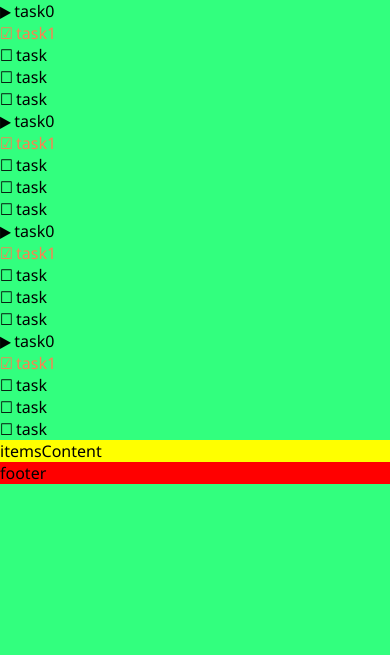
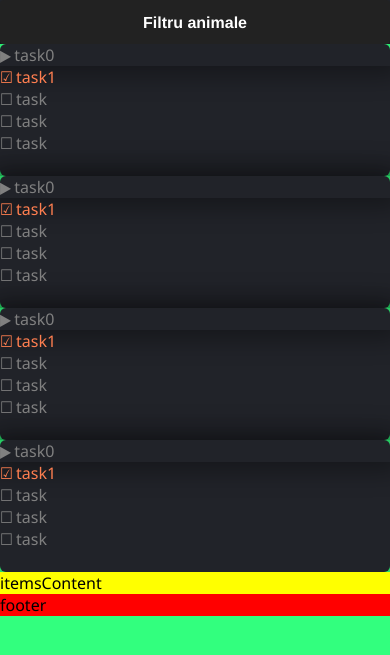
Before and after one commit to Alexandru-Lucaci/TW, a PHP site: page /Animals/index.html in a window 390 px wide; the page is wider, and only the part inside the window is pictured. Shown: the part 80-735 px from the top of that part. Run offline with PHP 8.4, Linux system fonts and the light colour scheme.

Commit message:
styled filterbar

```diff
--- a/Animals/index.html
+++ b/Animals/index.html
@@ -64,10 +64,11 @@
       <div class="main">
         <div class="filterBar">
           <div class="butt">
-            <button onclick="functionButt()">buton</button>
+            <button class="filtbutt" onclick="functionButt()" role="button">Filtru animale</button>
           </div>
           <div class="filtre" id="myDIV">
             <ul class="todos" id="todos">
+              <div class="categorieFiltru">
                 <li>
                   <div class="toggler">task0</div>
                   <ul class="toggler-target active">
@@ -77,6 +78,9 @@
                     <li class="todo">task</li>
                   </ul>
                 </li>
+                <br />
+              </div>
+              <div class="categorieFiltru">
                 <li>
                   <div class="toggler">task0</div>
                   <ul class="toggler-target active">
@@ -86,6 +90,9 @@
                     <li class="todo">task</li>
                   </ul>
                 </li>
+                <br />
+              </div>
+              <div class="categorieFiltru">
                 <li>
                   <div class="toggler">task0</div>
                   <ul class="toggler-target active">
@@ -95,6 +102,10 @@
                     <li class="todo">task</li>
                   </ul>
                 </li>
+                <br />
+              </div>
+
+              <div class="categorieFiltru">
                 <li>
                   <div class="toggler">task0</div>
                   <ul class="toggler-target active">
@@ -104,6 +115,8 @@
                     <li class="todo">task</li>
                   </ul>
                 </li>
+                <br />
+              </div>
             </ul>
           </div>
         </div>
--- a/Animals/style.css
+++ b/Animals/style.css
@@ -24,6 +24,11 @@
     grid-area:cuprins;
 
 }
+
+
+
+
+
 .navbar{
     height: 80px;
 }
@@ -65,7 +70,23 @@
 .butt{
     display:none;
 }
+.categorieFiltru{
+    background-color: #212329;
+    /* text-shadow: #212329; */
+    color: grey;
+    /* padding: 2px;*/
+    box-shadow: 0 5px 25px 2px
+               rgba(0,0,0,.33);
+    border-radius: 6px;
 
+}
+.filtre{
+    display: block;
+}
+.toggler{
+    box-shadow: 0 0 25px 10px
+    rgba(0,0,0,.33);
+}
 @media only screen and (max-width: 1200px){
 
     .gridBody{
@@ -80,6 +101,10 @@
         "footer footer footer footer footer "
         ;
          /* gap: 50px;  */
+
+    }
+    #myDIV{
+        display: block;
     }
     @media only screen and (max-width: 850px){
         .main{
@@ -94,6 +119,60 @@
             ;
             width:100%;
         }
+        .filtre{
+            display: block;
+        }
+        .butt{
+            background: #212329;
+            display: block;
+            color:coral;
+            /* justify-self: center;
+            align-items: center; */
+
+        }
+        .filtbutt{
+            display: block;
+            width: 100%;
+            color:#212329;
+            border-radius: 10px;
+        }
+
+        .filtbutt{
+          background-color: #222;
+          border-radius: 4px;
+          border-style: none;
+          box-sizing: border-box;
+          color: #fff;
+          cursor: pointer;
+          display: inline-block;
+          font-family: "Farfetch Basis","Helvetica Neue",Arial,sans-serif;
+          font-size: 16px;
+          font-weight: 700;
+          line-height: 1.5;
+          margin: 0;
+          max-width: none;
+          min-height: 44px;
+          min-width: 10px;
+          outline: none;
+          overflow: hidden;
+          padding: 9px 20px 8px;
+          position: relative;
+          text-align: center;
+          text-transform: none;
+          user-select: none;
+          -webkit-user-select: none;
+          touch-action: manipulation;
+          width: 100%;
+        }
+
+        .filtbutt:hover,
+        .filtbutt:focus {
+          opacity: .75;
+        }
+
+
+
+
     }
 
     .nav-menu{
```
Lines whose indentation alone changed are shown as unchanged.
